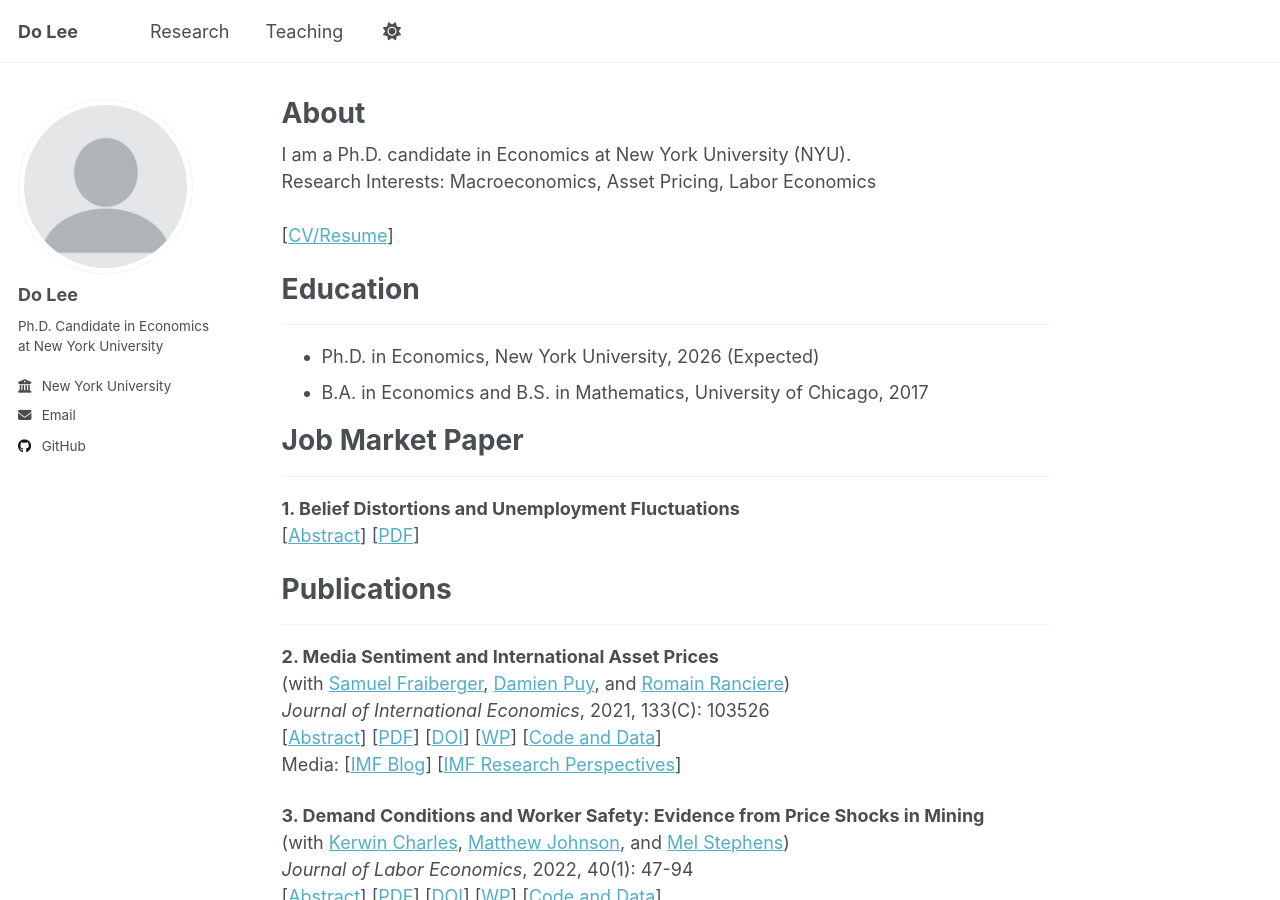
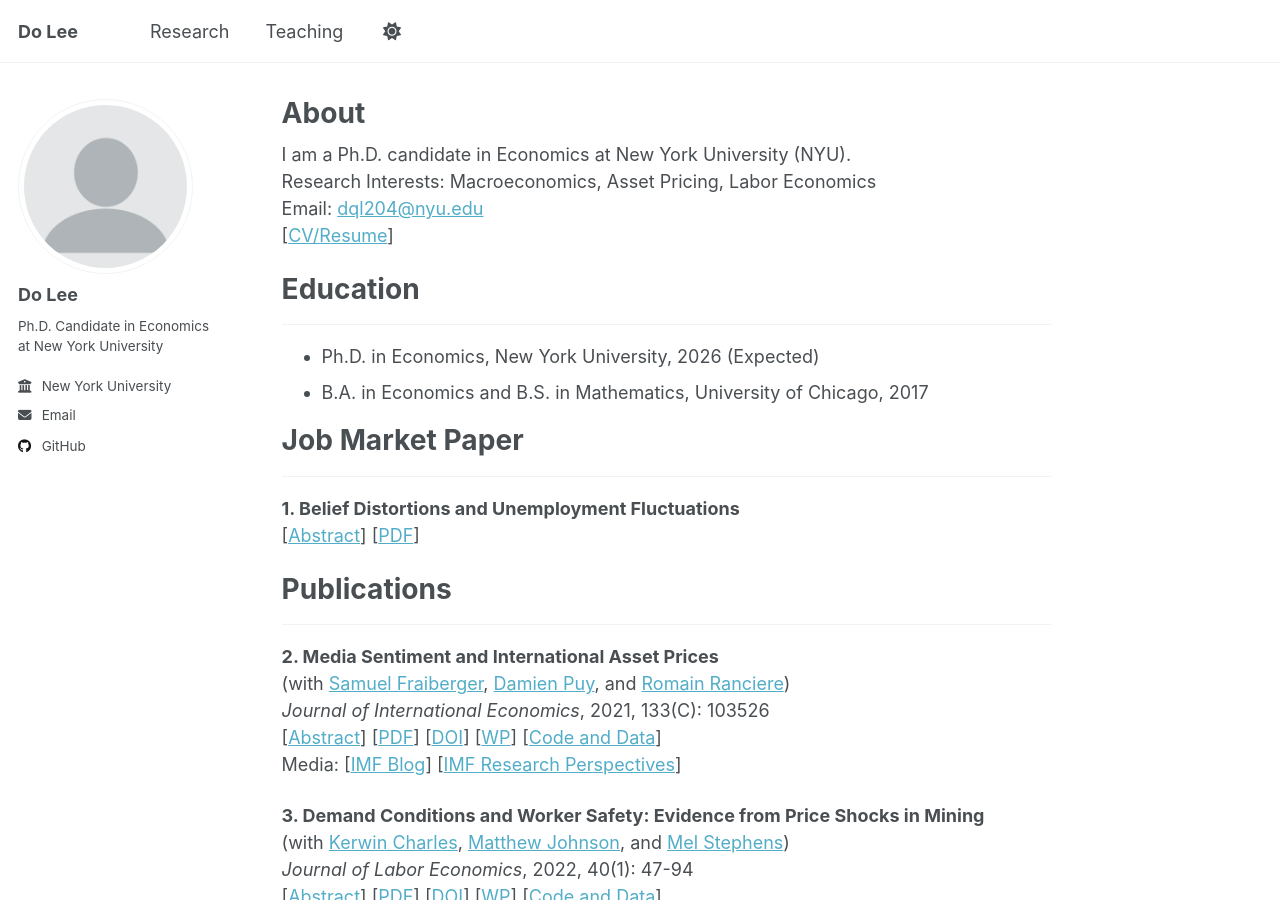
Before and after one commit to doqlee/doqlee.github.io, a Jekyll site: the page built from _pages/main.md, in a window 1280 px wide and 900 px high. Built offline with Jekyll 4.4.1, drawn with Linux system fonts in a browser that asks for light colours.

Commit message:
Update main.md

```diff
--- a/_pages/main.md
+++ b/_pages/main.md
@@ -10,6 +10,7 @@ redirect_from:
 
 I am a Ph.D. candidate in Economics at New York University (NYU). \
 Research Interests: Macroeconomics, Asset Pricing, Labor Economics \
+Email: [dql204@nyu.edu](mailto:dql204@nyu.edu)
 \
 \[[CV/Resume](../CV_Do_Lee.pdf)\]
 
```
